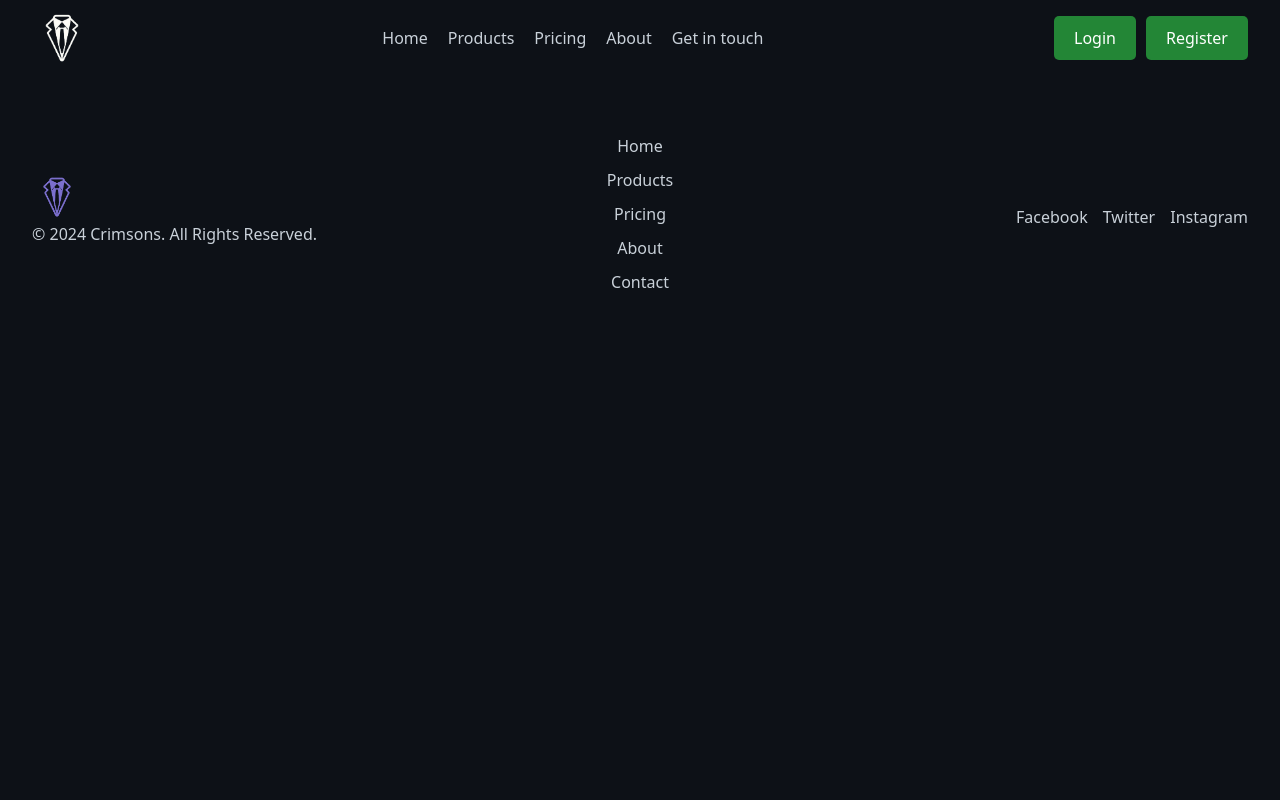
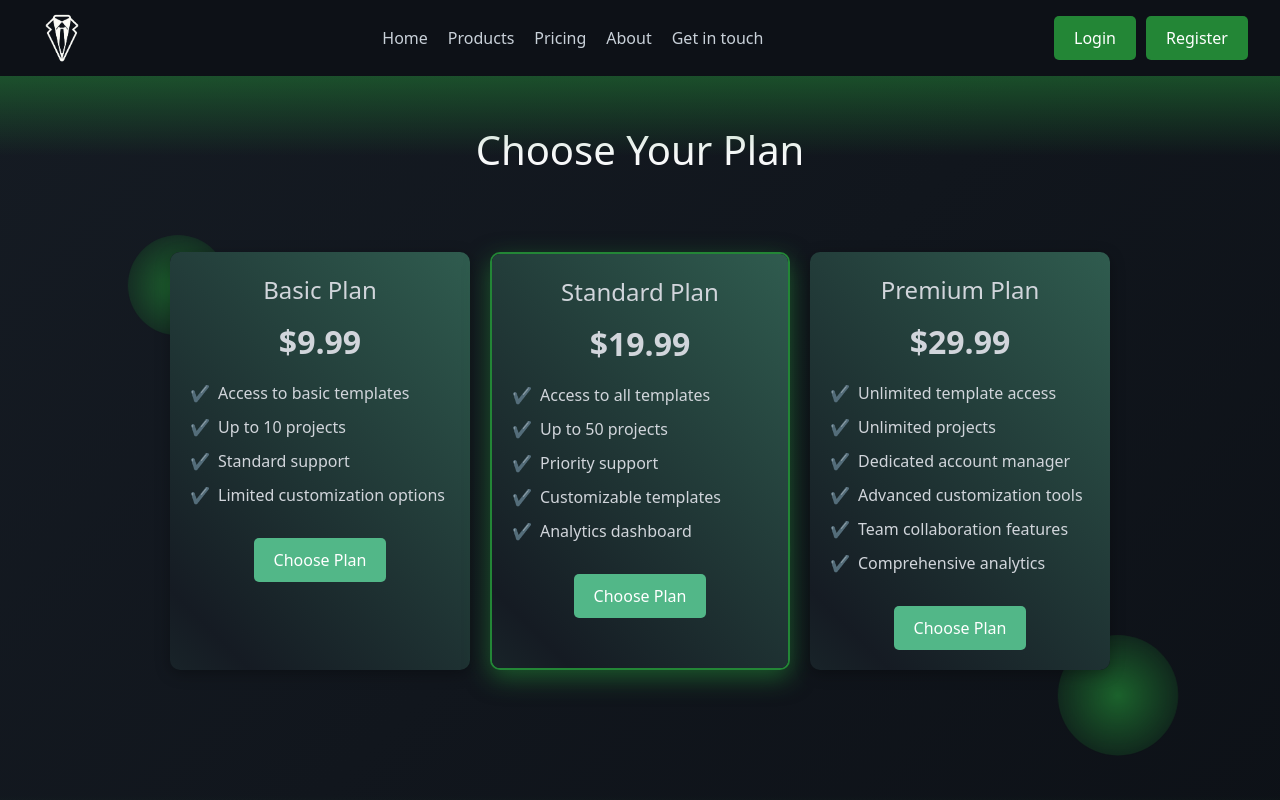
Before and after one commit to florentmuqolli/Web-API-2024, a React (Create React App) app in the folder frontend/krijimi-i-uebfaqeve-te-personalizuara/: page /pricing in a window 1280 px wide. Shown: the top 800 px of the page. Built offline with nearby package versions, Linux system fonts and the light colour scheme; no server answers.

Commit message:
Added a pricing page

```diff
--- a/frontend/krijimi-i-uebfaqeve-te-personalizuara/src/App.js
+++ b/frontend/krijimi-i-uebfaqeve-te-personalizuara/src/App.js
@@ -8,6 +8,7 @@ import MainPage from './components/MainPage';
 import AdminTools from './components/adminpanel';
 import ProductsPage from './components/ProductsPage';
 import ContactPage from './components/ContactPage';
+import PricingPage from './components/PricingPage';
 import 'bootstrap/dist/js/bootstrap.bundle.min.js';
 import 'bootstrap/dist/css/bootstrap.min.css';
 import './App.css';
@@ -106,6 +107,7 @@ const App = () => {
                 />
                 <Route path="/templates" element={<ProductsPage />}/>
                 <Route path="/contact" element={<ContactPage />}/>
+                <Route path="/pricing" element={<PricingPage />}/>
                 <Route
                     path="/"
                     element={isAuthenticated ? (
--- a/frontend/krijimi-i-uebfaqeve-te-personalizuara/src/components/ContactPage.css
+++ b/frontend/krijimi-i-uebfaqeve-te-personalizuara/src/components/ContactPage.css
@@ -20,8 +20,8 @@
     bottom: -5px;
     z-index: -1;
     border-radius: 8px;
-    background: linear-gradient(45deg, #238636, #52b788, #238636);
-    animation: rotateBorder 4s linear infinite;
+    background: linear-gradient(45deg, #151B23, #52b788, #151B23);
+    animation: rotateBorder 7s linear infinite;
     background-size: 400% 400%; /* This will make the gradient move smoothly */
 }
 
--- /dev/null
+++ b/frontend/krijimi-i-uebfaqeve-te-personalizuara/src/components/PricingPage.css
@@ -0,0 +1,187 @@
+.pricing-container {
+    background: linear-gradient(135deg, #151B23, #0D1117);
+    padding: 50px 0;
+    min-height: 100vh;
+    position: relative;
+    overflow: hidden;
+    display: flex;
+    flex-direction: column;
+    align-items: center;
+  }
+
+  .pricing-cards {
+    display: flex;
+    gap: 20px;
+    justify-content: center;
+    flex-wrap: wrap;
+    margin-top: 30px;
+  }
+
+  .pricing-card {
+    background: #0d1117;
+    color: #ffffff;
+    border-radius: 10px;
+    box-shadow: 0 4px 15px rgba(0, 0, 0, 0.3);
+    width: 300px;
+    padding: 20px;
+    text-align: center;
+    position: relative;
+    overflow: hidden;
+    z-index: 0;
+  }
+
+  .pricing-card.recommended {
+    border: 2px solid #238636;
+    box-shadow: 0 8px 25px rgba(35, 134, 54, 0.6);
+  }
+
+  .plan-name {
+    font-size: 1.5rem;
+    color: #d1d5db;
+    margin-bottom: 10px;
+  }
+
+  .plan-price {
+    font-size: 2rem;
+    font-weight: bold;
+    color: #d1d5db;
+    margin-bottom: 15px;
+  }
+
+  .plan-features {
+    list-style: none;
+    padding: 0;
+  }
+
+  .plan-features li {
+    margin: 10px 0;
+    color: #d1d5db;
+  }
+
+  .feature-item {
+    font-size: 1rem;
+    margin: 8px 0;
+    color: #ffffff;
+    display: flex;
+    align-items: center;
+    justify-content: flex-start;
+  }
+
+  .feature-item::before {
+    content: '✔️';
+    color: #52b788;
+    margin-right: 8px;
+  }
+
+  .choose-plan-btn {
+    margin-top: 15px;
+    padding: 10px 20px;
+    background: #52b788;
+    border: none;
+    border-radius: 5px;
+    color: white;
+    font-size: 1rem;
+    cursor: pointer;
+    transition: background-color 0.3s;
+  }
+
+  .choose-plan-btn:hover {
+    background-color: #52b188;
+  }
+
+  .pricing-card::before {
+    content: '';
+    position: absolute;
+    top: -5px;
+    left: -5px;
+    right: -5px;
+    bottom: -5px;
+    z-index: -1;
+    border-radius: 10px;
+    background: linear-gradient(45deg, #52b188, #151B23, #52b188);
+    animation: rotateBorder 4s linear infinite;
+    background-size: 400% 400%;
+  }
+
+  @keyframes rotateBorder {
+    0% {
+      background-position: 0% 50%;
+    }
+    50% {
+      background-position: 100% 50%;
+    }
+    100% {
+      background-position: 0% 50%;
+    }
+  }
+
+  .glowing-orb {
+    position: absolute;
+    border-radius: 50%;
+    background: radial-gradient(circle, rgba(35, 134, 54, 0.7), transparent);
+    animation: floatOrb 6s ease-in-out infinite;
+    pointer-events: none;
+  }
+
+  .orb-1 {
+    top: 20%;
+    left: 10%;
+    width: 100px;
+    height: 100px;
+  }
+
+  .orb-2 {
+    bottom: 15%;
+    right: 8%;
+    width: 120px;
+    height: 120px;
+  }
+
+  .orb-3 {
+    top: 50%;
+    left: 50%;
+    transform: translate(-50%, -50%);
+    width: 150px;
+    height: 150px;
+  }
+
+  @keyframes floatOrb {
+    0% {
+      transform: translateY(0px) scale(1);
+      opacity: 1;
+    }
+    50% {
+      transform: translateY(-20px) scale(1.1);
+      opacity: 0.8;
+    }
+    100% {
+      transform: translateY(0px) scale(1);
+      opacity: 1;
+    }
+  }
+
+  .gradient-wave {
+    position: absolute;
+    width: 100%;
+    height: 80px;
+    background: linear-gradient(180deg, rgba(35, 134, 54, 0.5), transparent);
+    animation: waveMotion 8s linear infinite;
+  }
+
+  .wave-top {
+    top: 0;
+  }
+
+  .wave-bottom {
+    bottom: 0;
+    transform: rotate(180deg);
+  }
+
+  @keyframes waveMotion {
+    0% {
+      background-position: 0% 0%;
+    }
+    100% {
+      background-position: 100% 0%;
+    }
+  }
--- /dev/null
+++ b/frontend/krijimi-i-uebfaqeve-te-personalizuara/src/components/PricingPage.js
@@ -0,0 +1,74 @@
+import React from 'react';
+import './PricingPage.css';
+
+const PricingPage = () => {
+  const plans = [
+    {
+      name: 'Basic Plan',
+      price: '$9.99',
+      features: [
+        'Access to basic templates',
+        'Up to 10 projects',
+        'Standard support',
+        'Limited customization options',
+      ],
+    },
+    {
+      name: 'Standard Plan',
+      price: '$19.99',
+      features: [
+        'Access to all templates',
+        'Up to 50 projects',
+        'Priority support',
+        'Customizable templates',
+        'Analytics dashboard',
+      ],
+      recommended: true,
+    },
+    {
+      name: 'Premium Plan',
+      price: '$29.99',
+      features: [
+        'Unlimited template access',
+        'Unlimited projects',
+        'Dedicated account manager',
+        'Advanced customization tools',
+        'Team collaboration features',
+        'Comprehensive analytics',
+      ],
+    },
+  ];
+
+  return (
+    <div className="pricing-container">
+      <div className="gradient-wave wave-top"></div>
+      <div className="gradient-wave wave-bottom"></div>
+      <div className="glowing-orb orb-1"></div>
+      <div className="glowing-orb orb-2"></div>
+      <div className="glowing-orb orb-3"></div>
+
+      <h1 className="text-center text-light mb-5">Choose Your Plan</h1>
+      <div className="pricing-cards">
+        {plans.map((plan, index) => (
+          <div
+            key={index}
+            className={`pricing-card ${plan.recommended ? 'recommended' : ''}`}
+          >
+            <div className="plan-name">{plan.name}</div>
+            <div className="plan-price">{plan.price}</div>
+            <ul className="plan-features">
+              {plan.features.map((feature, i) => (
+                <li key={i} className="feature-item">
+                  {feature}
+                </li>
+              ))}
+            </ul>
+            <button className="choose-plan-btn">Choose Plan</button>
+          </div>
+        ))}
+      </div>
+    </div>
+  );
+};
+
+export default PricingPage;
```
